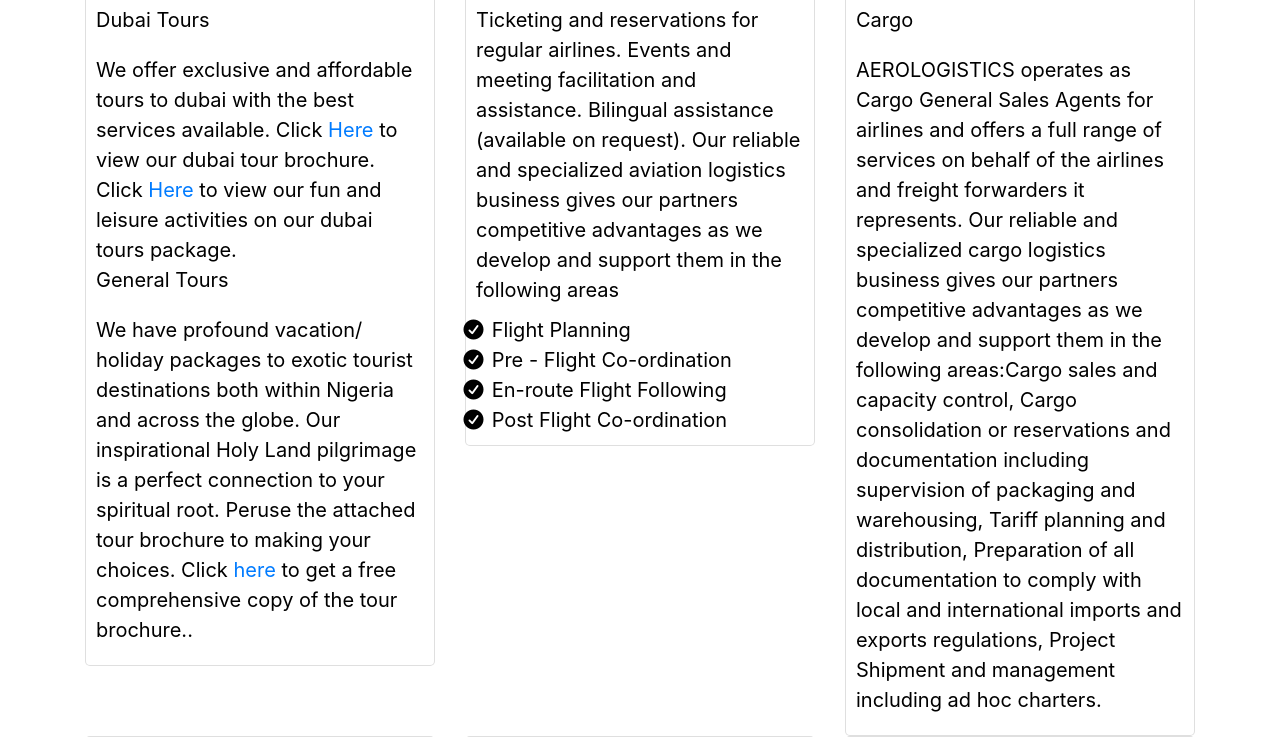
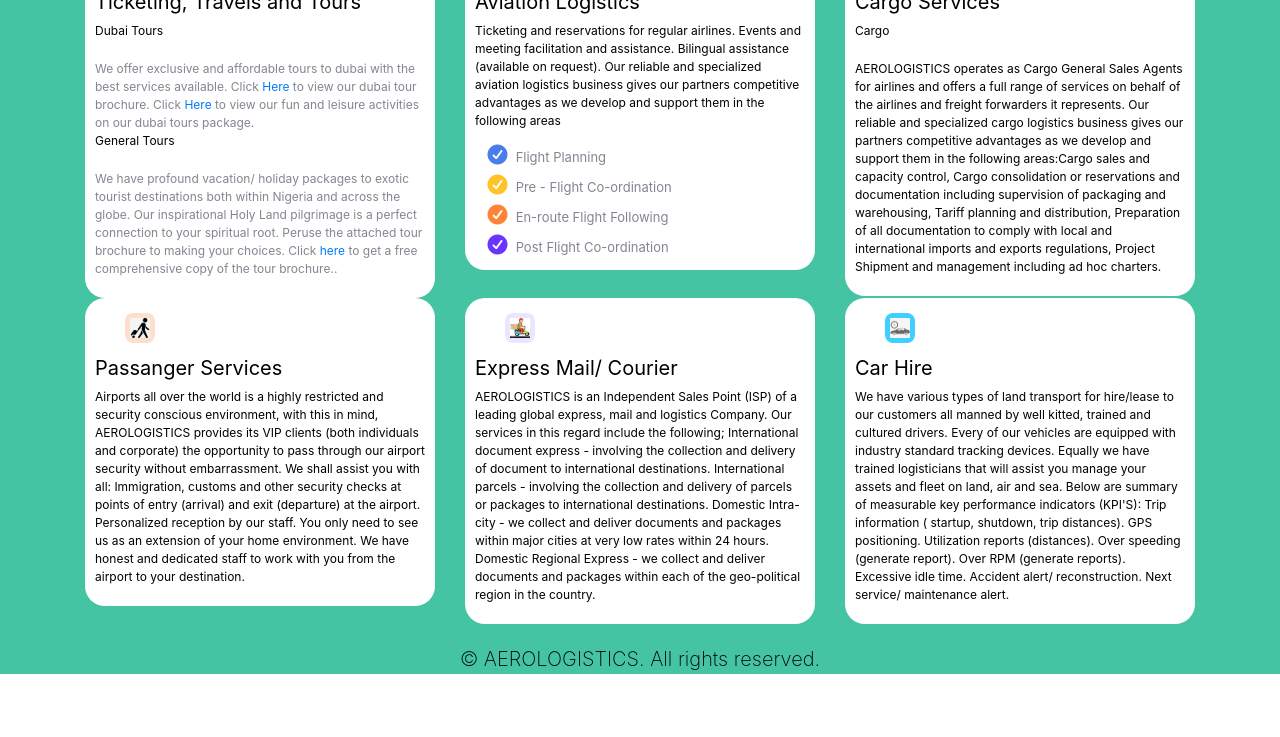
Before and after one commit to tolubishops0/lanre, a plain HTML site: page services.html in a window 1280 px wide. Shown: the part 271-1008 px from the top of the page. After the commit the page ends 945 px from the top, so only its background shows below. Drawn offline with nearby package versions, Linux system fonts and the light colour scheme.

Commit message:
Update services.html

```diff
--- a/services.html
+++ b/services.html
@@ -10,7 +10,7 @@
     <link rel="preconnect" href="https://fonts.gstatic.com" crossorigin />
 
     <link rel="stylesheet" href="style.css" />
-<!--     <link rel="stylesheet" href="style2.css" /> -->
+    <link rel="stylesheet" href="style2.css" />
     <link
       rel="stylesheet"
       href="../Aerologistics/vendors/fonts/fontawesome-free-5.15.3-web/css/all.min.css"
```
